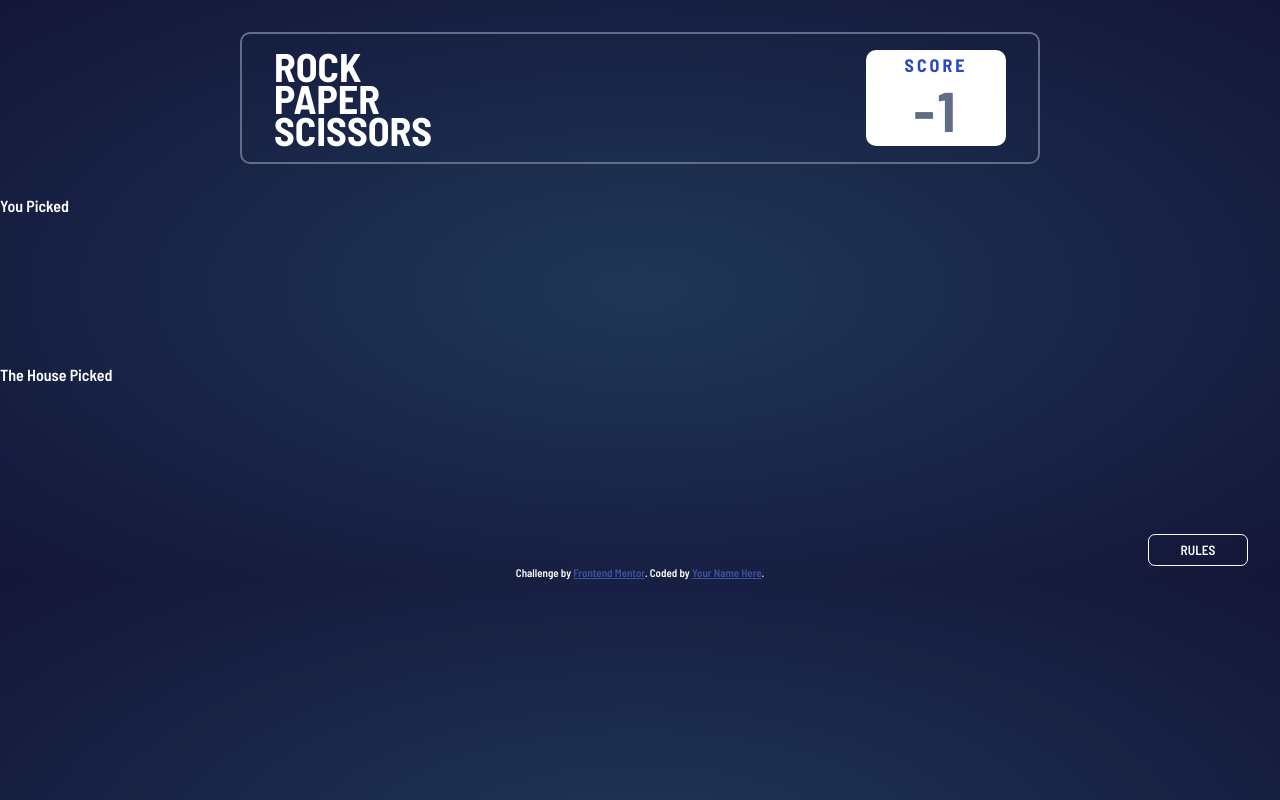
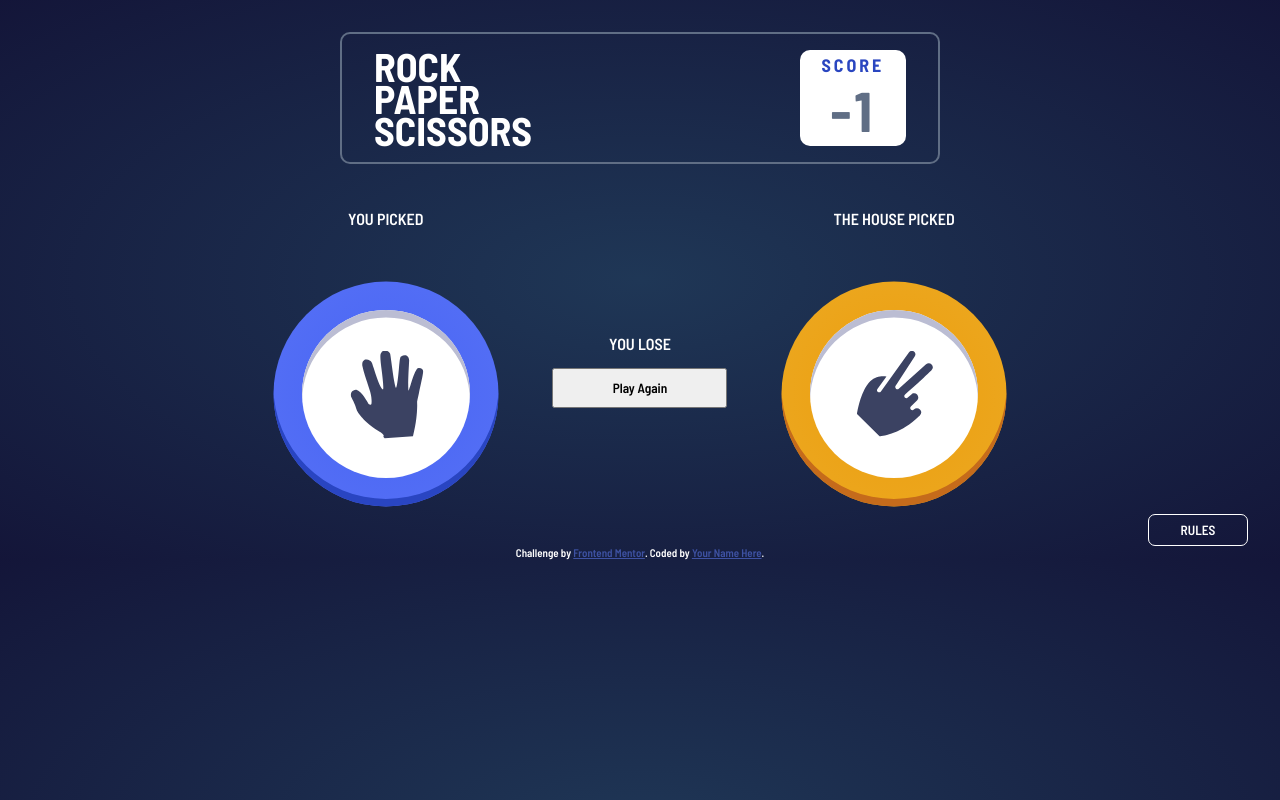
Before and after one commit to lbalbas/rock-paper-scissors, a plain HTML site: page index.html in a window 1280 px wide. Both pictures are taken after a click on the button 470 px from the left and 287 px from the top of the page. Drawn offline with Linux system fonts and the light colour scheme.

Commit message:
Finished game logic, started with animation logic

```diff
--- a/index.html
+++ b/index.html
@@ -69,17 +69,19 @@
 		<div id="pickedContainer" class="game-result hidden">
 			<div class="pick player-pick">
 				<span>You Picked</span>
-				<div id="playerMove" class="moves"></div>
+				<div role="button" id="playerMove" class="picked moves"></div>
 			</div>
 
 			<div id="resultContainer" class="result-col hidden">
 				<span id="result"></span>
-				<button onclick="newGame()" class="button play-again"></button>
+				<button onclick="newGame()" class="button play-again">
+					Play Again
+				</button>
 			</div>
 
 			<div class="pick house-pick">
 				<span>The House Picked</span>
-				<div id="houseMove" class="moves"></div>
+				<div role="button" id="houseMove" class="picked moves"></div>
 			</div>
 		</div>
 
--- a/script.js
+++ b/script.js
@@ -2,14 +2,17 @@ const resultList = {
 	paper: {
 		scissors: false,
 		rock: true,
+		image: '<span><img src="images/icon-paper.svg" alt="Paper" /></span>',
 	},
 	rock: {
 		paper: false,
 		scissors: true,
+		image: '<span><img src="images/icon-rock.svg" alt="Rock" /></span>',
 	},
 	scissors: {
 		rock: false,
 		paper: true,
+		image: '<span><img src="images/icon-scissors.svg" alt="Scissors" /></span>',
 	},
 };
 
@@ -18,6 +21,7 @@ var userScore = 0;
 var pickedContainer = document.getElementById("pickedContainer");
 var movesChooseCont = document.getElementById("movesCont");
 var resultContainer = document.getElementById("resultContainer");
+
 var playerMove;
 var houseMove;
 
@@ -66,16 +70,19 @@ function finishGame(result) {
 			displayResult("YOU LOSE");
 			break;
 	}
-	updateScore();
 }
 
 function displayResult(text) {
 	hide(movesChooseCont);
 	unhide(pickedContainer);
+
 	document.getElementById("result").innerHTML = text;
 
 	showPicks();
-	delay(() => unhide(resultContainer), 5000);
+	delay(() => {
+		updateScore();
+		unhide(resultContainer);
+	}, 2500);
 }
 
 function updateScore() {
@@ -92,7 +99,27 @@ function unhide(element) {
 function delay(fnc, time) {
 	setTimeout(() => {
 		fnc();
-		console.log("Hi");
 	}, time);
 }
-function showPicks() {}
+function showPicks() {
+	delay(() => {
+		document.getElementById("playerMove").classList.add(playerMove);
+		document.getElementById("playerMove").innerHTML =
+			resultList[playerMove].image;
+	}, 500);
+	delay(() => {
+		document.getElementById("houseMove").classList.add(houseMove);
+		document.getElementById("houseMove").innerHTML =
+			resultList[houseMove].image;
+	}, 1500);
+}
+function newGame() {
+	document.getElementById("playerMove").classList.remove(playerMove);
+	document.getElementById("playerMove").innerHTML = "";
+	document.getElementById("houseMove").innerHTML = "";
+	document.getElementById("houseMove").classList.remove(houseMove);
+
+	hide(pickedContainer);
+	hide(resultContainer);
+	unhide(movesChooseCont);
+}
--- a/style.css
+++ b/style.css
@@ -21,12 +21,12 @@ body {
 	justify-content: space-between;
 	border-radius: 10px;
 	border: 2px hsl(217, 16%, 45%) solid;
-	margin: 2rem auto;
+	margin: 2rem auto 0 auto;
 	width: 75%;
 	padding: 1rem 2rem 1rem 2rem;
 	min-width: 300px;
 	text-transform: uppercase;
-	max-width: 800px;
+	max-width: 600px;
 }
 .title {
 	font-size: 2.5rem;
@@ -84,33 +84,66 @@ body {
 	background-size: 225px;
 	background-position: center 70px;
 }
-
+.game-choose > .paper {
+	transform: translateX(125%);
+	grid-column: 2;
+}
 .paper {
-	transform: translateX(125%);
 	background-image: radial-gradient(hsl(230, 89%, 62%), hsl(230, 89%, 65%));
 	box-shadow: inset 0px -5px 0px 0px hsl(229, 65%, 46%);
-	grid-column: 2;
+}
+
+.game-choose > .scissors {
+	transform: translateX(-125%);
+	grid-column: 4;
 }
 .scissors {
-	transform: translateX(-125%);
 	background-image: radial-gradient(hsl(39, 89%, 49%), hsl(40, 84%, 53%));
 	box-shadow: inset 0px -5px 0px 0px hsl(28, 76%, 44%);
-	grid-column: 4;
+}
+
+.game-choose > .rock {
+	transform: translateY(10%);
+	grid-column: 3;
+	grid-row: 2;
 }
 .rock {
-	transform: translateY(10%);
 	background-image: radial-gradient(hsl(349, 71%, 52%), hsl(349, 70%, 56%));
 	box-shadow: inset 0px -5px 0px 0px hsl(348, 77%, 35%);
-	grid-column: 3;
-	grid-row: 2;
+}
+.pick {
+	display: flex;
+	align-items: center;
+	justify-content: space-around;
+	flex-direction: column;
+	height: 100%;
+}
+.picked {
+	transform: scale(1.5);
 }
 
 .rules-container {
 }
+
 .game-result {
+	margin: 0 auto;
+	text-align: center;
+	height: 350px;
+	place-items: center;
+	min-width: 300px;
+	text-transform: uppercase;
+	max-width: 750px;
+	display: flex;
+	justify-content: space-around;
+	align-items: center;
 }
 .result-col {
-	transition: all 5s ease-in;
+	display: flex;
+	height: 25%;
+	flex-direction: column;
+	margin-top: 4rem;
+	align-items: center;
+	justify-content: space-around;
 }
 .rules {
 	border-radius: 7px;
@@ -123,6 +156,11 @@ body {
 	justify-self: right;
 	margin-right: 2rem;
 }
+.play-again {
+	width: 175px;
+	height: 40px;
+}
+
 footer {
 	display: grid;
 }
```
